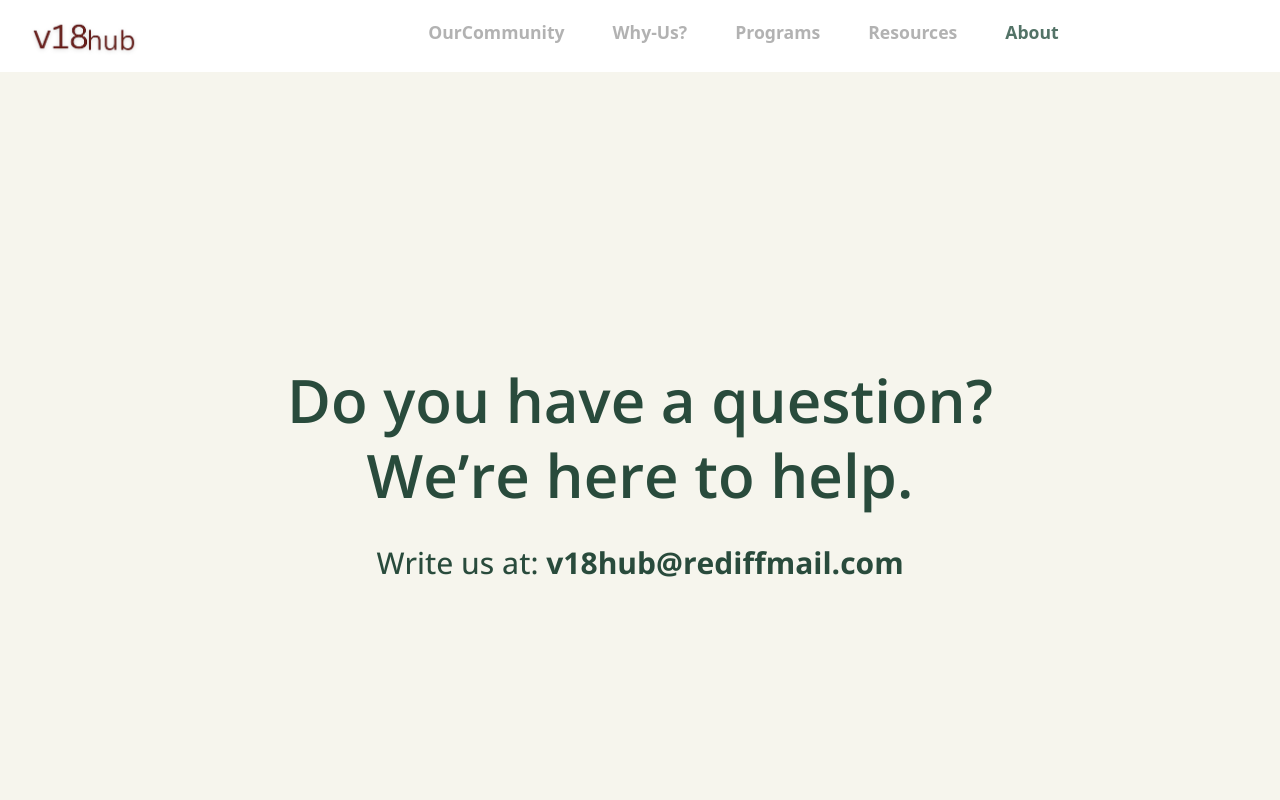
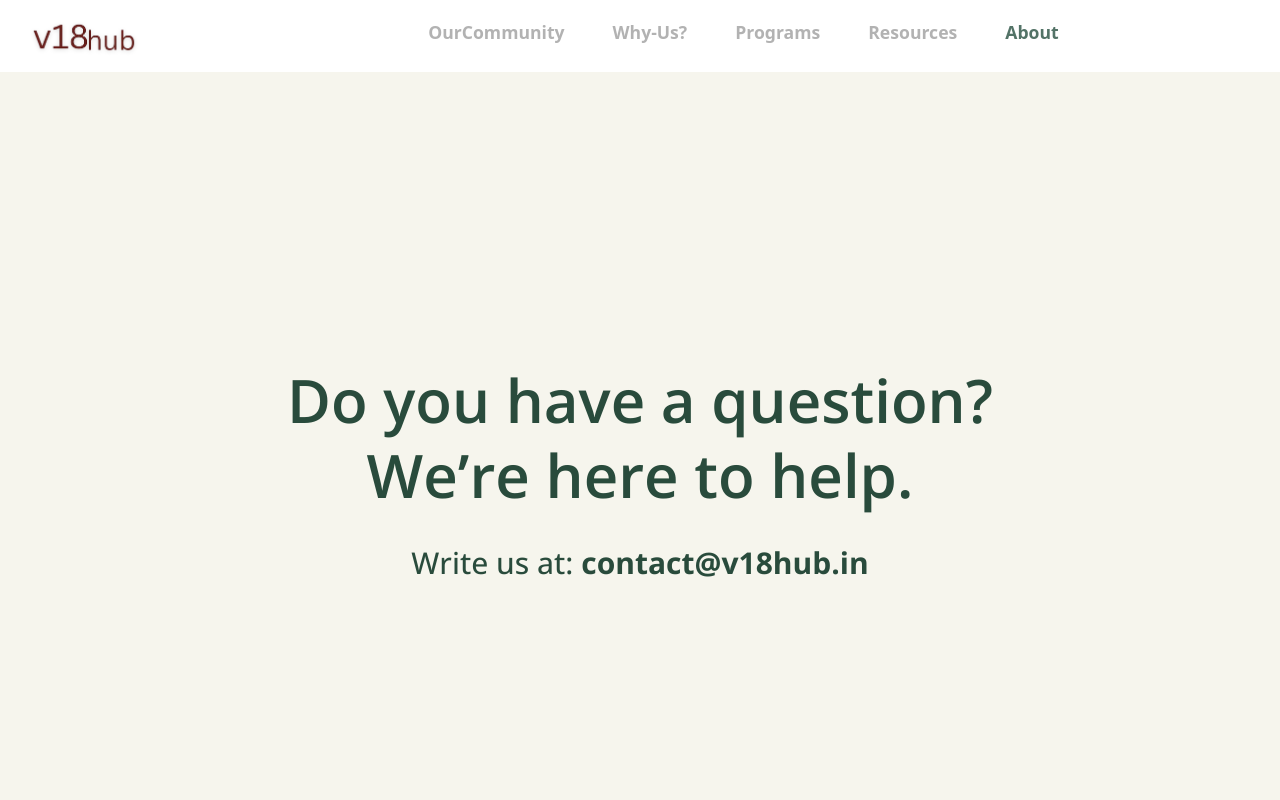
Before and after one commit to v18hub/v18hub_vercel, a React (Vite) app in the folder Frontend/: page /about/contact-us in a window 1280 px wide. Shown: the top 800 px of the page. Built offline with nearby package versions, Linux system fonts and the light colour scheme; a web font is replaced by a local one.

Commit message:
Changed contact us email address

```diff
--- a/Frontend/src/pages/Contact Us/Contact_Us.tsx
+++ b/Frontend/src/pages/Contact Us/Contact_Us.tsx
@@ -59,7 +59,7 @@ const Contact_Us = () => {
 
         {/* Email Call-to-action */}
         <p className="text-xl sm:text-2xl lg:text-3xl text-[#294b3c] font-medium">
-          Write us at: <span className="font-bold">v18hub@rediffmail.com</span>
+          Write us at: <span className="font-bold">contact@v18hub.in</span>
           {/* <a
             href="v18hub@rediffmail.com"
             className="text-[#526B61] hover:text-[#294B3C] underline underline-offset-4 transition-colors"
```
